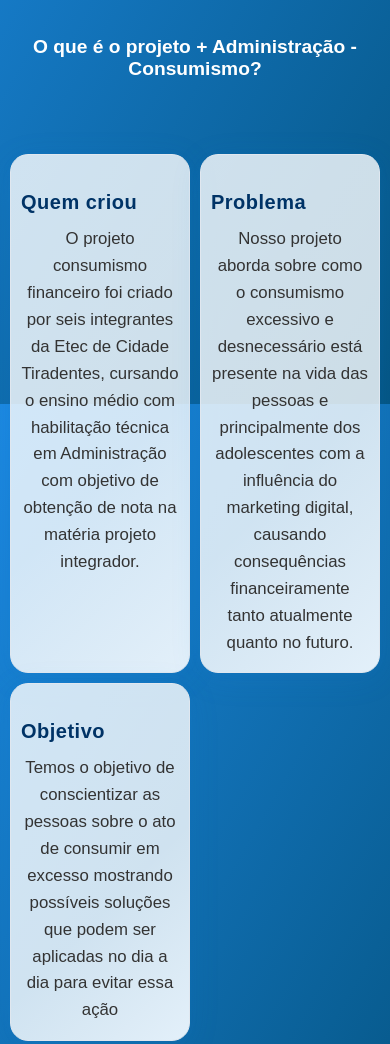
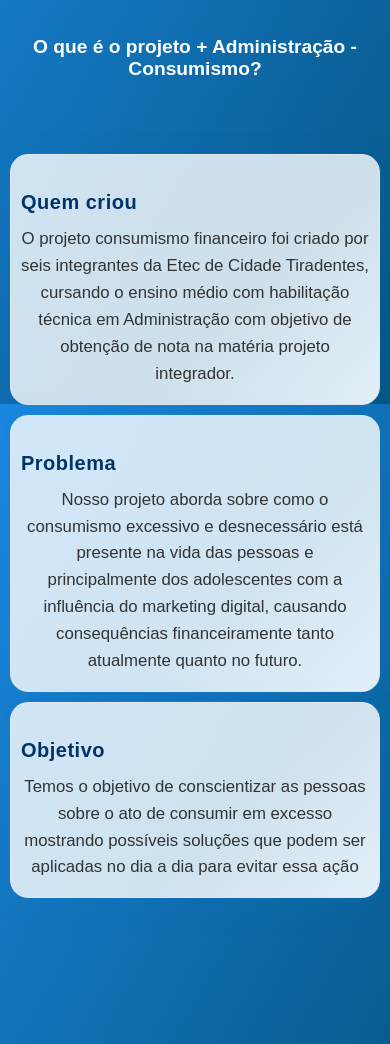
Before and after one commit to gg10alm/-adm, a plain HTML site: page index.html in a window 390 px wide. Shown: the part 440-1484 px from the top of the page. Drawn offline with Linux system fonts and the light colour scheme.

Commit message:
Update style.css

```diff
--- a/style.css
+++ b/style.css
@@ -335,8 +335,8 @@ html {
     }
 
     .cards {
-        grid-template-columns: repeat(auto-fit, minmax(180px, 1fr));
-        gap: 15px;
+        grid-template-columns: 1fr; /* Um card por linha */
+        gap: 15px; /* Espaçamento entre os cards */
     }
 
     .card {
@@ -398,8 +398,8 @@ html {
     }
 
     .cards {
-        grid-template-columns: repeat(auto-fit, minmax(150px, 1fr));
-        gap: 10px;
+        grid-template-columns: 1fr; /* Um card por linha */
+        gap: 10px; /* Espaçamento menor para telas menores */
     }
 
     .card {
```
